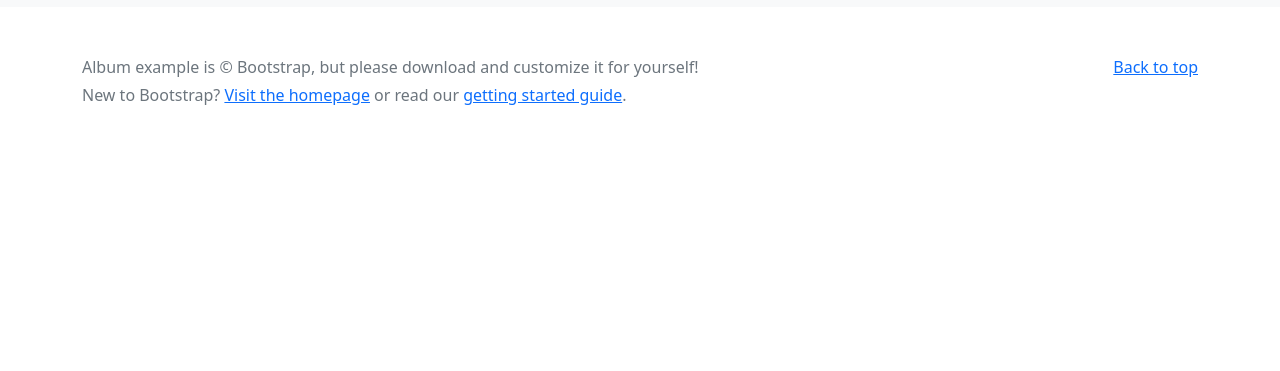
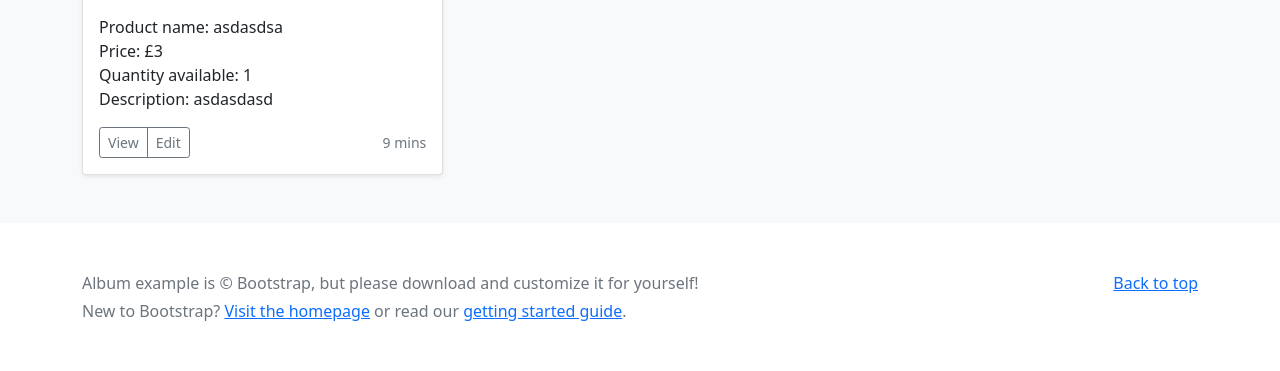
Before and after one commit to DAH746/InventoryManagementSystemWithFlask, a Flask app: page / in a window 1280 px wide. Shown: the part 1642-2013 px from the top of the page. Before the commit the page ends 1747 px from the top, so only its background shows below. Run offline with Flask 2, Linux system fonts and the light colour scheme; data comes from the database, SQL or seed files in the repository; some libraries are stand-ins or nearby versions.

Commit message:
quick format edit

```diff
--- a/templates/futureHomePage.html
+++ b/templates/futureHomePage.html
@@ -155,7 +155,15 @@
   <!--            </svg>-->
 
               <div class="card-body">
-                <p class="card-text"> {{row['desc']}}</p>
+
+                <p class="card-text">
+                  Product name: {{row["prod_name"]}} <br>
+                  Price: £{{row["price"]}} <br>
+                  Quantity available: {{row['quantity']}} <br>
+                  Description: {{row['desc']}} <br>
+
+                </p>
+
                 <div class="d-flex justify-content-between align-items-center">
                   <div class="btn-group">
                     <button type="button" class="btn btn-sm btn-outline-secondary">View</button>
```
